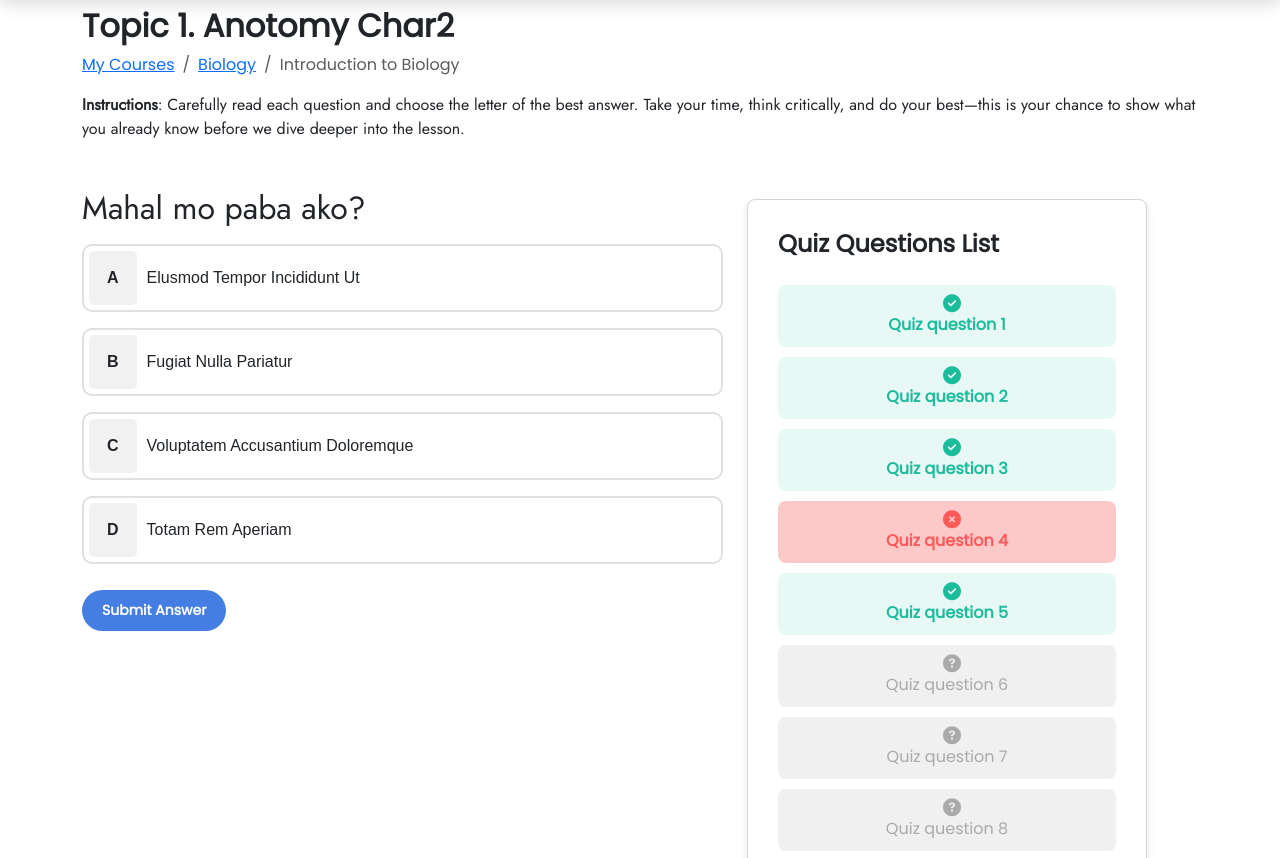
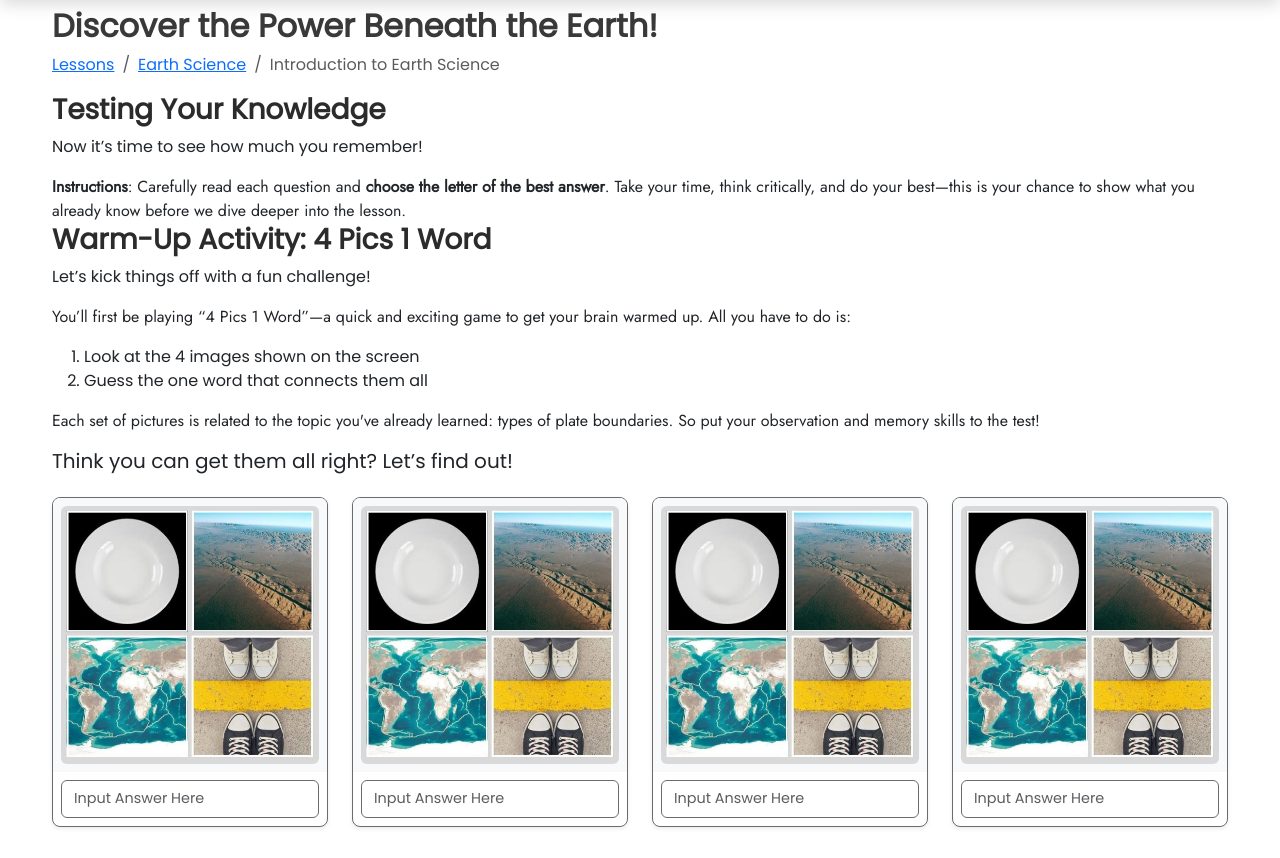
Before and after one commit to iangwapo007/mahusci_frontend, a plain HTML site: page student/quiz.html in a window 1280 px wide. Shown: the part 93-951 px from the top of the page. Drawn offline with Linux system fonts and the light colour scheme; a web font is replaced by a local one.

Commit message:
images, css, quiz, videolecture

```diff
--- a/student/css/custom.css
+++ b/student/css/custom.css
@@ -603,7 +603,7 @@ textarea:focus {
 /* Submit button */
 .submit-btn {
   padding: 10px 20px;
-  background-color: #447ee2;
+  background-color: #5995fd;;
   color: white;
   border: none;
   border-radius: 25px;
--- a/student/quiz.html
+++ b/student/quiz.html
@@ -29,7 +29,50 @@
       href="https://cdnjs.cloudflare.com/ajax/libs/font-awesome/6.5.0/css/all.min.css"
     />
   </head>
+  <style>
+    .card-quiz {
+      transition: all 0.3s ease;
+      overflow: hidden;
+      max-width: 100%;
+      border: 1px solid #6b6b6b !important;
+    }
 
+    .card-quiz:hover {
+      transform: scale(1.1);
+      box-shadow: 0 8px 15px rgba(0, 0, 0, 0.3) !important;
+    }
+
+    /* Image container styling */
+    .card-img-container {
+      overflow: hidden;
+      background-color: #f8f9fa;
+    }
+
+    /* Input field and button styling */
+    .input-group .form-control {
+      border: 1px solid #6b6b6b;
+      font-size: 0.9rem;
+      height: 38px;
+    }
+
+    .input-group .btn-primary {
+      background-color: #5995fd;
+      border-color: #5995fd;
+      font-size: 0.9rem;
+      height: 38px;
+      padding: 0 1rem;
+    }
+
+    .input-group .btn-primary:hover {
+      background-color: #4085fd;
+      border-color: #4085fd;
+    }
+
+    /* Making everything more compact */
+    .container {
+      max-width: 1200px;
+    }
+  </style>
   <body class="poppins">
     <!-- START OF DESKTOP NAVBAR -->
     <div
@@ -233,26 +276,50 @@
       style="margin-top: 100px !important"
     >
       <div>
-        <h2 class="fw-bold">Topic 1. Anotomy Char2</h2>
+        <h2 class="fw-bold d-flex" style="color: #393939">
+          Discover the Power Beneath the Earth!
+        </h2>
         <nav aria-label="breadcrumb">
           <ol class="breadcrumb">
             <li class="breadcrumb-item">
-              <a href="myCourses.html">My Courses</a>
+              <a href="lessons.html">Lessons</a>
             </li>
-            <li class="breadcrumb-item"><a href="#">Biology</a></li>
+            <li class="breadcrumb-item"><a href="#">Earth Science</a></li>
             <li class="breadcrumb-item active" aria-current="page">
-              Introduction to Biology
+              Introduction to Earth Science
             </li>
           </ol>
         </nav>
+        <h3 class="fw-bold" style="color: #2b2b2b">Testing Your Knowledge</h3>
+        <p>Now it’s time to see how much you remember!</p>
         <span class="jost"
           ><strong>Instructions</strong>: Carefully read each question and
-          choose the letter of the best answer. Take your time, think
-          critically, and do your best—this is your chance to show what you
-          already know before we dive deeper into the lesson.</span
+          <strong>choose the letter of the best answer</strong>. Take your time,
+          think critically, and do your best—this is your chance to show what
+          you already know before we dive deeper into the lesson.</span
         >
+
+
+        <h3 class="fw-bold" style="color: #2b2b2b">Warm-Up Activity: 4 Pics 1 Word</h3>
+        <p>Let’s kick things off with a fun challenge!</p>
+        <span class="jost"
+          >You’ll first be playing “4 Pics 1 Word”—a quick and exciting game to get your brain warmed up. All you have to do is:</span
+        >
+        <ol class="pt-3">
+          <li>
+            Look at the 4 images shown on the screen
+          </li>
+          <li>
+            Guess the one word that connects them all
+          </li>
+        </ol>
+        <span class="jost"
+          >Each set of pictures is related to the topic you've already learned: types of plate boundaries. So put your observation and memory skills to the test!</span
+        >
+        <h5 class="pt-3">Think you can get them all right? Let’s find out!</h5>
       </div>
     </div>
+
 
     <!--Modal-->
     <!--PASSED-->
@@ -306,33 +373,138 @@
     </div>
     <!--end of Modal-->
 
+    <!-- Answer Card for 1 pics 1 word -->
+    <div class="container py-3">
+      <div class="row row-cols-1 row-cols-sm-2 row-cols-md-3 row-cols-lg-4 g-4">
+        <div class="col">
+          <div class="card h-100 shadow-sm card-quiz rounded-3 border-0">
+            <!-- Single image -->
+            <div class="card-img-container p-2">
+              <img
+                src="/src/images/4 Pics 1 Word.jpg"
+                class="w-100 rounded-2"
+                style="aspect-ratio: 1/1; object-fit: cover"
+              />
+            </div>
+
+            <!-- Answer input area -->
+            <div class="card-body p-2">
+              <div class="input-group">
+                <input
+                  type="text"
+                  class="form-control rounded-start"
+                  placeholder="Input Answer Here"
+                  aria-label="Your answer"
+                />
+              </div>
+            </div>
+          </div>
+        </div>
+        <div class="col">
+          <div class="card h-100 shadow-sm card-quiz rounded-3 border-0">
+            <!-- Single image -->
+            <div class="card-img-container p-2">
+              <img
+                src="/src/images/4 Pics 1 Word.jpg"
+                class="w-100 rounded-2"
+                style="aspect-ratio: 1/1; object-fit: cover"
+              />
+            </div>
+
+            <!-- Answer input area -->
+            <div class="card-body p-2">
+              <div class="input-group">
+                <input
+                  type="text"
+                  class="form-control rounded-start"
+                  placeholder="Input Answer Here"
+                  aria-label="Your answer"
+                />
+              </div>
+            </div>
+          </div>
+        </div>
+        <div class="col">
+          <div class="card h-100 shadow-sm card-quiz rounded-3 border-0">
+            <!-- Single image -->
+            <div class="card-img-container p-2">
+              <img
+                src="/src/images/4 Pics 1 Word.jpg"
+                class="w-100 rounded-2"
+                style="aspect-ratio: 1/1; object-fit: cover"
+              />
+            </div>
+
+            <!-- Answer input area -->
+            <div class="card-body p-2">
+              <div class="input-group">
+                <input
+                  type="text"
+                  class="form-control rounded-start"
+                  placeholder="Input Answer Here"
+                  aria-label="Your answer"
+                />
+              </div>
+            </div>
+          </div>
+        </div>
+        <div class="col">
+          <div class="card h-100 shadow-sm card-quiz rounded-3 border-0">
+            <!-- Single image -->
+            <div class="card-img-container p-2">
+              <img
+                src="/src/images/4 Pics 1 Word.jpg"
+                class="w-100 rounded-2"
+                style="aspect-ratio: 1/1; object-fit: cover"
+              />
+            </div>
+
+            <!-- Answer input area -->
+            <div class="card-body p-2">
+              <div class="input-group">
+                <input
+                  type="text"
+                  class="form-control rounded-start"
+                  placeholder="Input Answer Here"
+                  aria-label="Your answer"
+                />
+              </div>
+            </div>
+          </div>
+        </div>
+      </div>
+    </div>
+    <!-- end of Answer Card for 1 pics 1 word -->
+
     <div class="container quiz-container my-5">
       <div class="row">
         <div class="col-12 col-lg-7">
           <form id="quiz-form">
             <!-- Question -->
-            <h2 class="question-title mb-3 jost fw-light">
-              Mahal mo paba ako?
-            </h2>
+            <h3 class="question-title mb-3 jost fw-light">
+              <ol>
+                <li>What layers of Earth make up the lithosphere?</li>
+              </ol>
+            </h3>
 
-            <!-- Options -->
+            <!-- Quiz type Options -->
             <div class="option mb-3" data-option="A">
-              <span>A</span> Elusmod Tempor Incididunt Ut
+              <span>A</span>The crust and lower mantle
               <div class="icon">✔</div>
             </div>
 
             <div class="option mb-3" data-option="B">
-              <span>B</span> Fugiat Nulla Pariatur
+              <span>B</span>The crust and upper mantle
               <div class="icon">X</div>
             </div>
 
             <div class="option mb-3" data-option="C">
-              <span>C</span> Voluptatem Accusantium Doloremque
+              <span>C</span>The continental crust and oceanic crust
               <div class="icon">X</div>
             </div>
 
             <div class="option mb-3" data-option="D">
-              <span>D</span> Totam Rem Aperiam
+              <span>D</span> The upper and lower mantle
               <div class="icon">X</div>
             </div>
 
@@ -398,6 +570,14 @@
             </div>
           </div>
         </div>
+      </div>
+      <div class="navigation-buttons pt-3">
+        <button class="nav-button" id="prev-button">
+          <i class="fas fa-arrow-left"></i> Previous Lesson
+        </button>
+        <button class="nav-button" id="next-button">
+          Next Lesson <i class="fas fa-arrow-right"></i>
+        </button>
       </div>
     </div>
 
```
Also changed, not shown: student/videolecture.html (+2 -2 lines), src/images/4 Pics 1 Word.jpg (added). Lines whose indentation alone changed are shown as unchanged.
